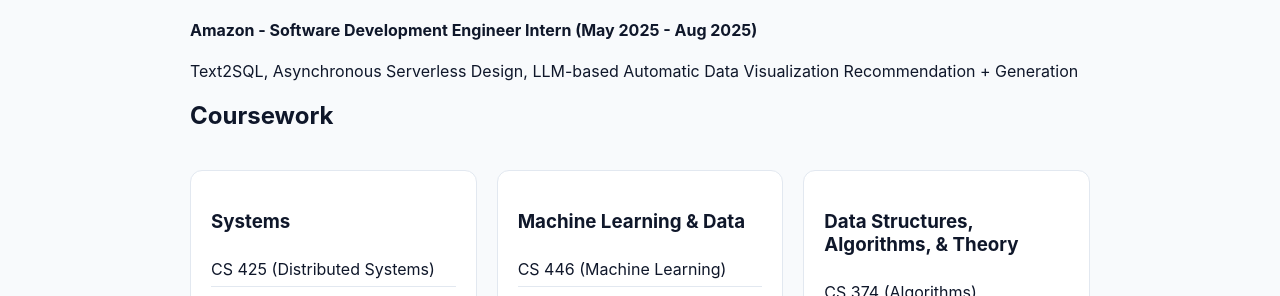
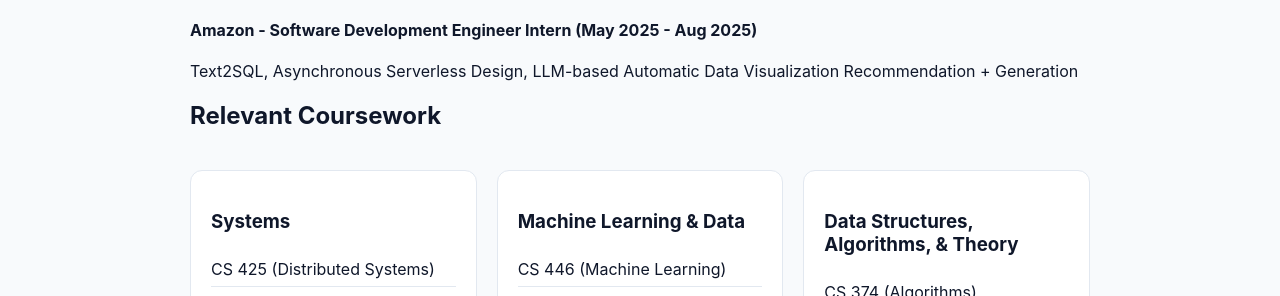
Before and after one commit to srikarpisupati/srikarpisupati.github.io, a Jekyll site: the page built from about.md, in a window 1280 px wide. Shown: the part 240-536 px from the top of the page. Built offline with Jekyll 4.4.1, drawn with Linux system fonts in a browser that asks for light colours.

Commit message:
Update about.md

```diff
--- a/about.md
+++ b/about.md
@@ -14,7 +14,7 @@ permalink: /about/
 #### Amazon - Software Development Engineer Intern (May 2025 - Aug 2025)
 Text2SQL, Asynchronous Serverless Design, LLM-based Automatic Data Visualization Recommendation + Generation
 
-## Coursework
+## Relevant Coursework
 <div class="cards">
 
   <div class="card">
```
